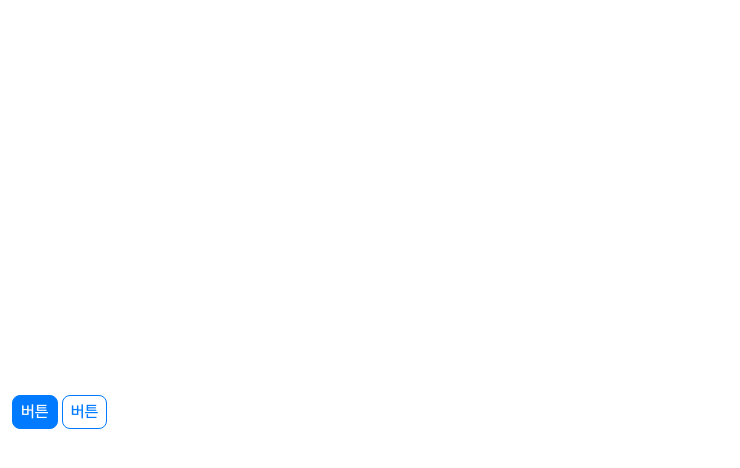
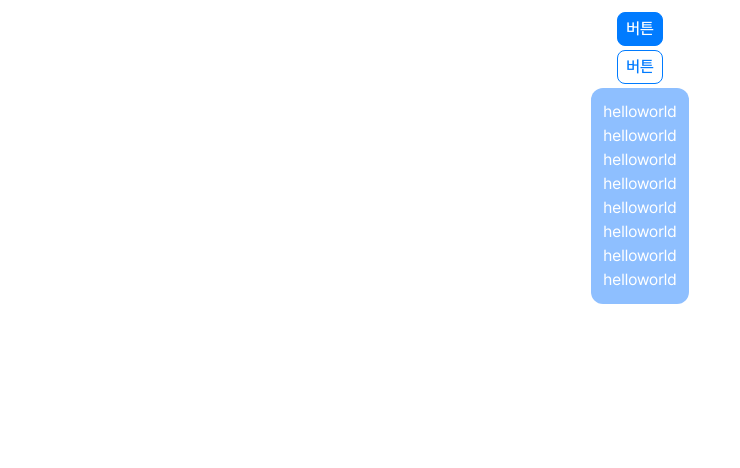
Before and after one commit to park-chan-hui/IlRai-Front, a Next.js app: page / in a window 1280 px wide. Shown: the top 468 px of the page, without its empty margins (0-740 px from the left). Built offline with nearby package versions, Linux system fonts and the light colour scheme.

Commit message:
feat: 카드 UI 컴포넌트 생성

```diff
--- a/src/app/page.tsx
+++ b/src/app/page.tsx
@@ -1,13 +1,14 @@
 'use client';
 
 import { Button } from '@/components/common/Button';
+import Card from '@/components/common/Card';
 import { Modal } from '@/components/common/Modal';
 import { useState } from 'react';
 
 export default function Home() {
   const [isOpen, setIsOpen] = useState(false);
   return (
-    <div className="gap-2xs flex min-h-screen items-center justify-items-center">
+    <div className="gap-2xs flex min-h-screen flex-col items-center justify-items-center">
       <Button onClick={() => setIsOpen(true)}>버튼</Button>
       <Modal isOpen={isOpen} onClose={() => setIsOpen(false)}>
         <div className="flex h-full w-full flex-col items-center justify-center gap-2">
@@ -32,6 +33,16 @@ export default function Home() {
         </div>
       </Modal>
       <Button variant="outline">버튼</Button>
+      <Card>
+        <div>helloworld</div>
+        <div>helloworld</div>
+        <div>helloworld</div>
+        <div>helloworld</div>
+        <div>helloworld</div>
+        <div>helloworld</div>
+        <div>helloworld</div>
+        <div>helloworld</div>
+      </Card>
     </div>
   );
 }
--- /dev/null
+++ b/src/components/common/Card.tsx
@@ -0,0 +1,14 @@
+import { type ComponentPropsWithoutRef, type ReactNode } from 'react';
+
+interface CardProps extends ComponentPropsWithoutRef<'div'> {
+  children: ReactNode;
+}
+
+export default function Card({ children, ...props }: CardProps) {
+  // 기본 카드 스타일을 여기에 정의합니다. (예: padding, border, shadow 등)
+  return (
+    <div className="bg-primary-300 text-text-inverse p-sm rounded-lg" {...props}>
+      {children}
+    </div>
+  );
+}
```
